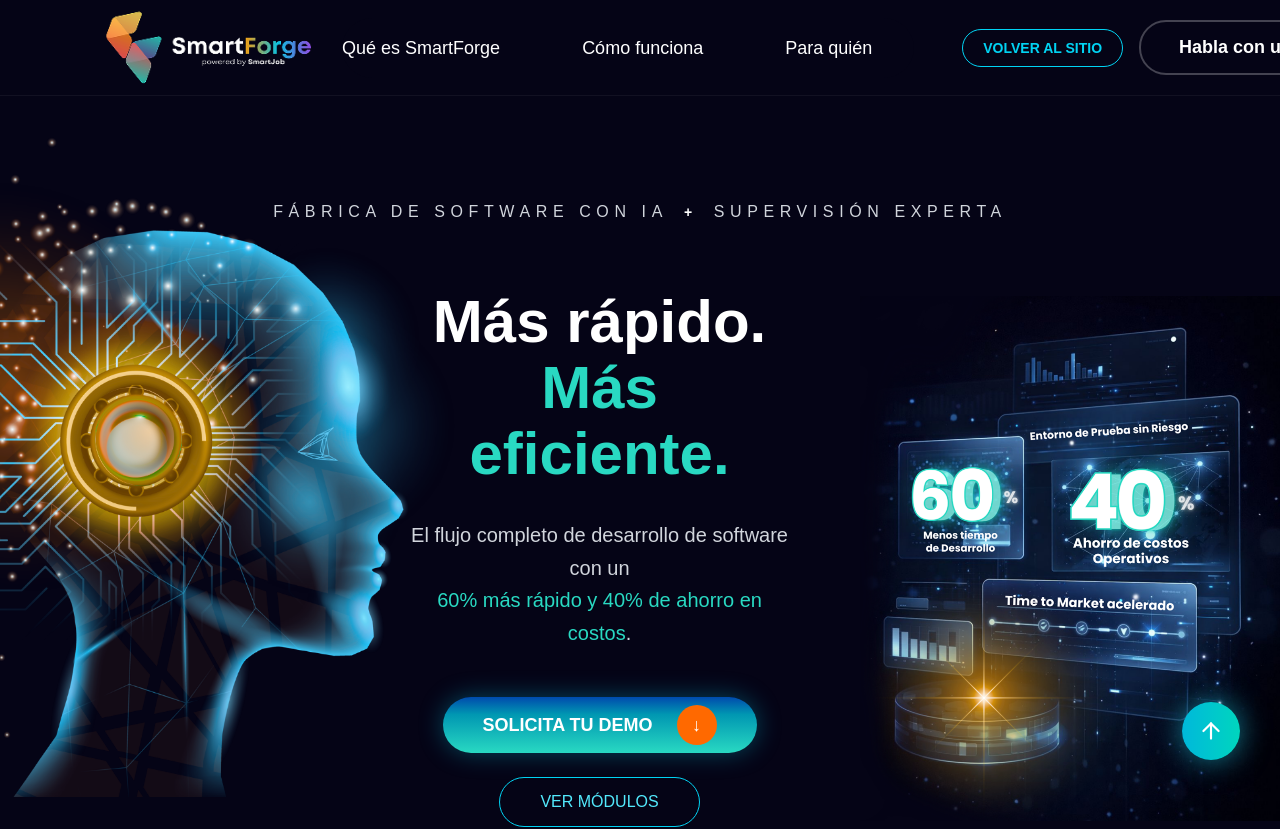
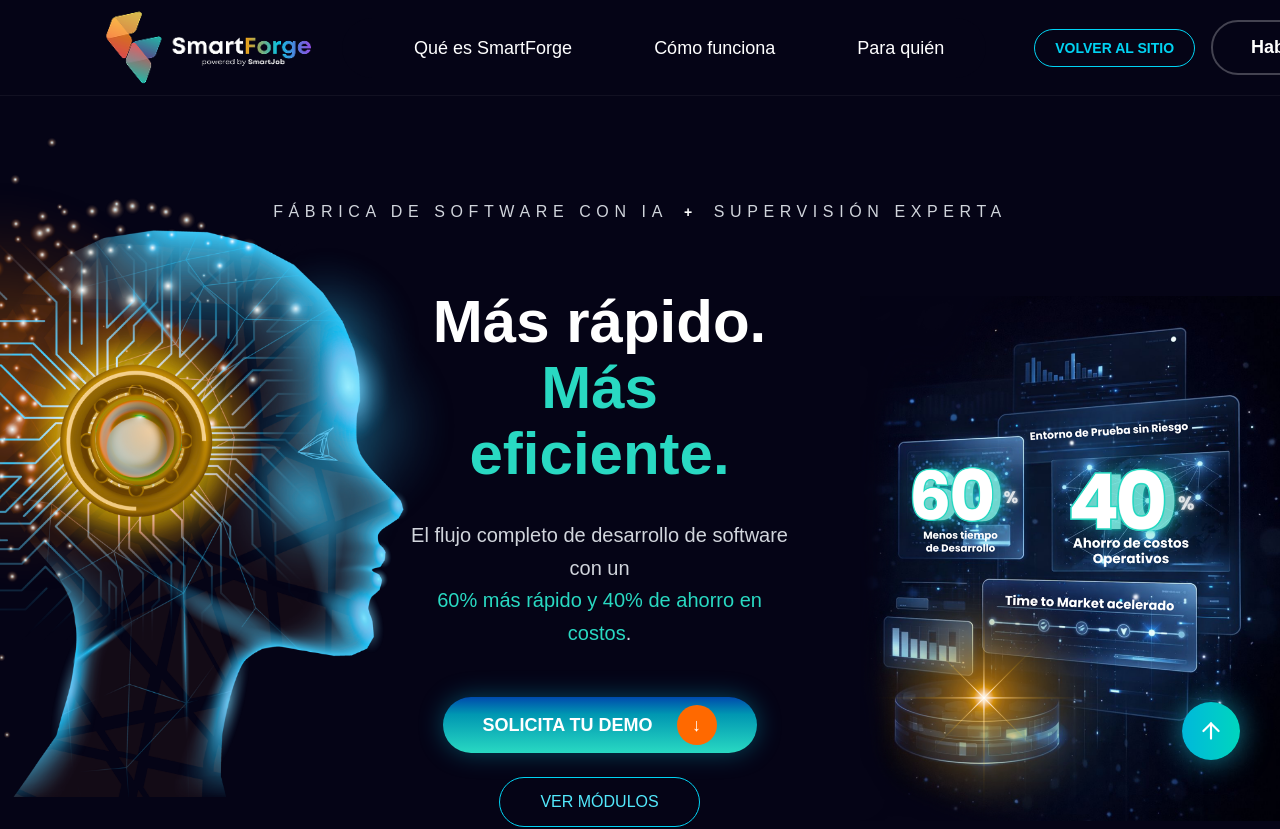
Before and after one commit to Juanith0xx/smartforge, a React (Vite) app: page / in a window 1280 px wide. Shown: the top 829 px of the page. Built offline with nearby package versions, Linux system fonts and the light colour scheme.

Commit message:
update navbar

```diff
--- a/src/components/Header.jsx
+++ b/src/components/Header.jsx
@@ -42,7 +42,7 @@
           <nav className="hidden lg:flex items-center gap-4 xl:gap-8">
             <ul className="flex gap-6 xl:gap-10 items-center font-poppins flex-nowrap">
               <li>
-                <a href="#que-es" className="text-[13px] xl:text-sm text-white hover:text-cyan-400 transition-colors whitespace-nowrap">
+                <a href="#que-es" className="text-[13px] pl-18 xl:text-sm text-white hover:text-cyan-400 transition-colors whitespace-nowrap">
                   Qué es SmartForge
                 </a>
               </li>
```
